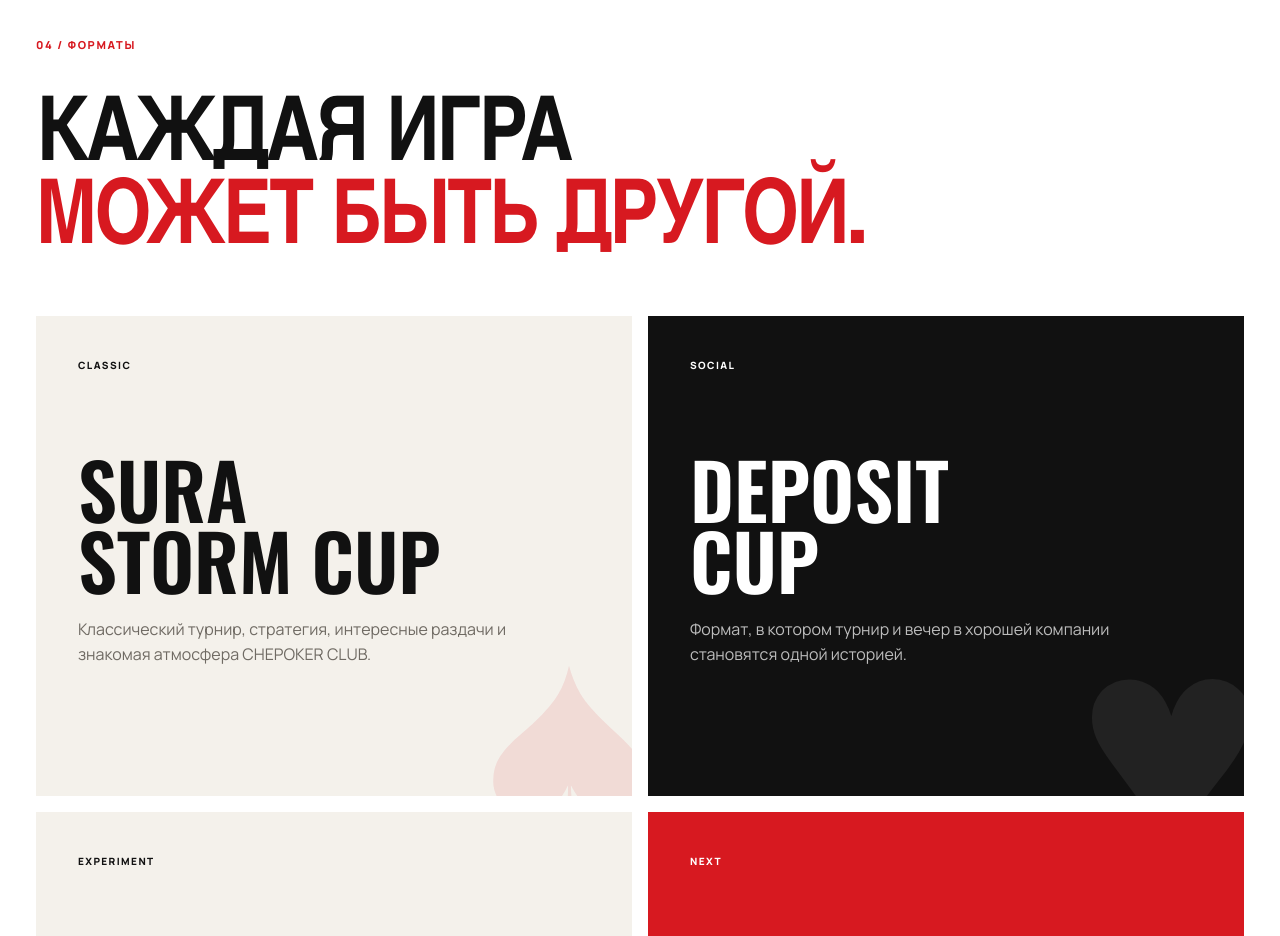
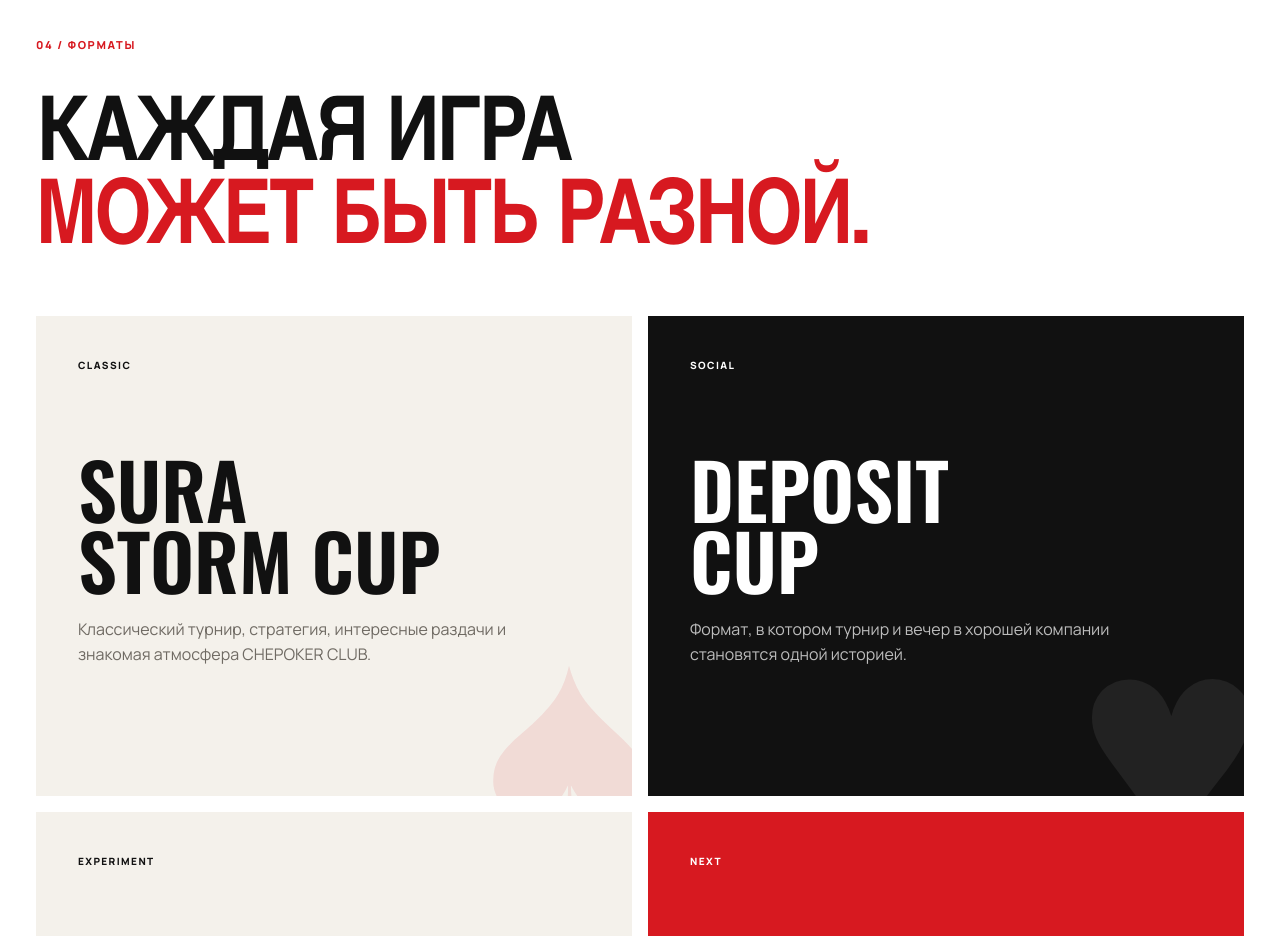
Before and after one commit to kaktus00022-cloud/chepokerclub, a plain HTML site: page index.html in a window 1280 px wide. Shown: the part 6420-7356 px from the top of the page. Drawn offline with nearby package versions, Linux system fonts and the light colour scheme.

Commit message:
Update index.html

```diff
--- a/index.html
+++ b/index.html
@@ -130,7 +130,7 @@
 
     <section class="section formats" id="formats">
       <div class="container">
-        <div class="section-heading reveal"><div class="section-index">04 / ФОРМАТЫ</div><h2>КАЖДАЯ ИГРА<br><span>МОЖЕТ БЫТЬ ДРУГОЙ.</span></h2></div>
+        <div class="section-heading reveal"><div class="section-index">04 / ФОРМАТЫ</div><h2>КАЖДАЯ ИГРА<br><span>МОЖЕТ БЫТЬ РАЗНОЙ.</span></h2></div>
         <div class="format-grid">
           <article class="format-card reveal"><div class="format-kicker">CLASSIC</div><h3>SURA<br>STORM CUP</h3><p>Классический турнир, стратегия, интересные раздачи и знакомая атмосфера CHEPOKER CLUB.</p><span class="format-suit">♠</span></article>
           <article class="format-card dark reveal"><div class="format-kicker">SOCIAL</div><h3>DEPOSIT<br>CUP</h3><p>Формат, в котором турнир и вечер в хорошей компании становятся одной историей.</p><span class="format-suit">♥</span></article>
```
